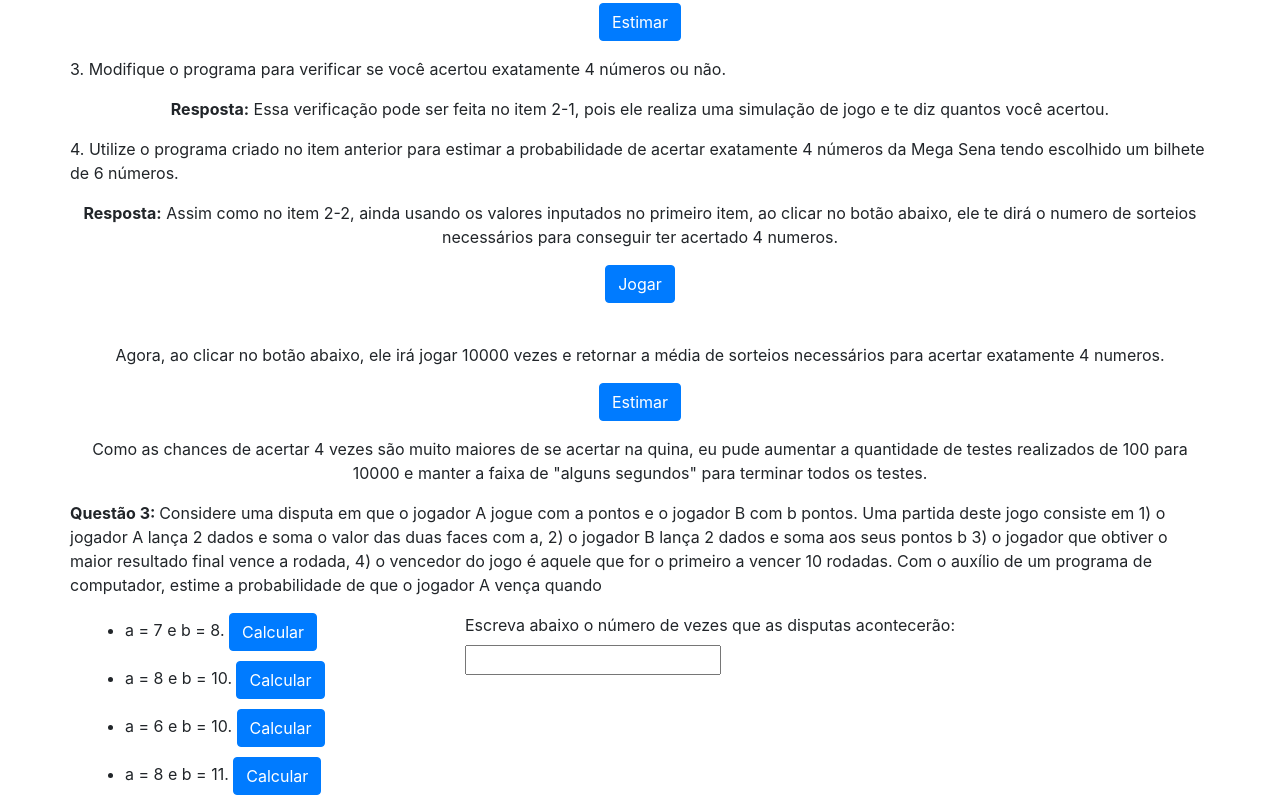
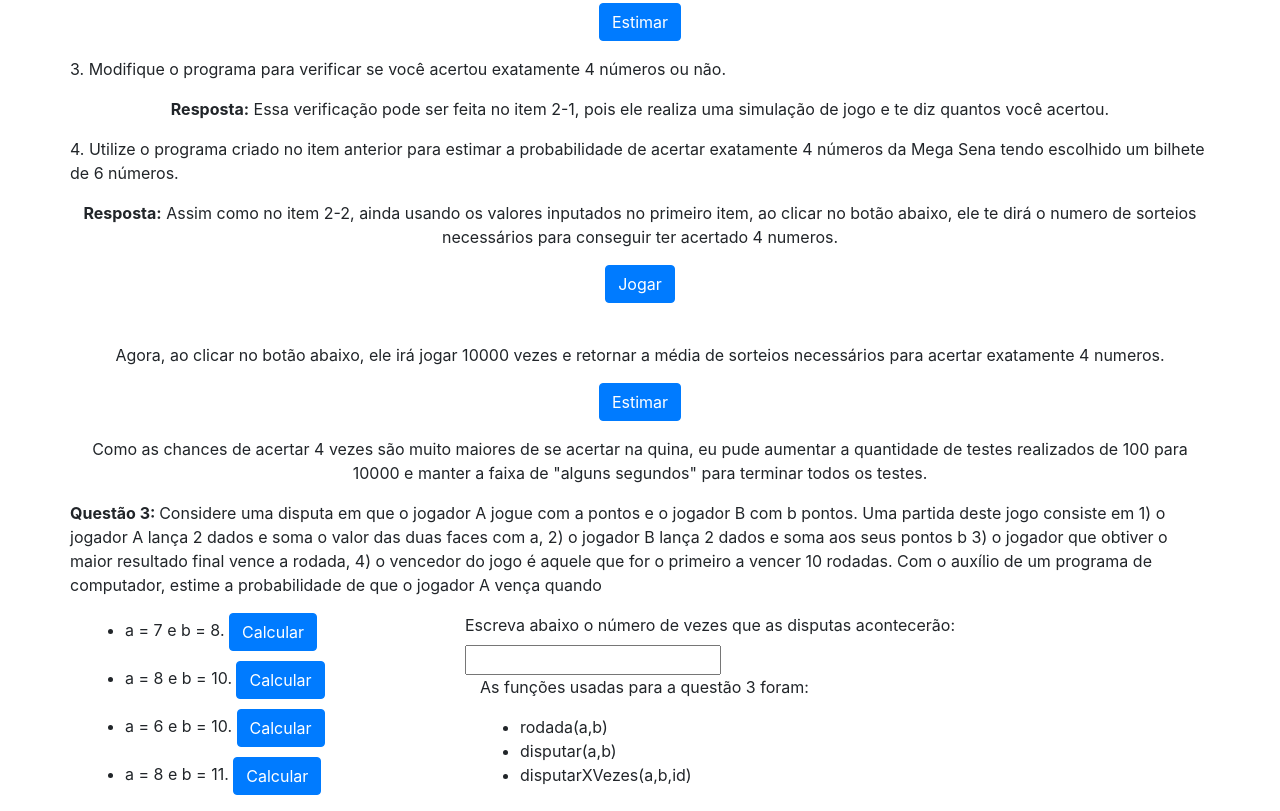
Before and after one commit to CaioCohen/ProbabilitySimulator, a plain HTML site: page index.html in a window 1280 px wide. Shown: the part 2373-3184 px from the top of the page. Drawn offline with nearby package versions, Linux system fonts and the light colour scheme.

Commit message:
ajustes e finalização

```diff
--- a/index.html
+++ b/index.html
@@ -332,25 +332,70 @@
 
         <!--Questão 3-->
         <p>
-          <span class="bold">Questão 3: </span>Considere uma disputa em que o jogador A jogue com a pontos e o jogador B com b pontos. Uma
-          partida deste jogo consiste em 1) o jogador A lança 2 dados e soma o valor das duas faces com a, 2) o jogador
-          B lança 2 dados e soma aos seus pontos b 3) o jogador que obtiver o maior resultado final vence a rodada,
-          4) o vencedor do jogo é aquele que for o primeiro a vencer 10 rodadas. Com o auxílio de um programa de
-          computador, estime a probabilidade de que o jogador A vença quando
+          <span class="bold">Questão 3: </span>Considere uma disputa em que o
+          jogador A jogue com a pontos e o jogador B com b pontos. Uma partida
+          deste jogo consiste em 1) o jogador A lança 2 dados e soma o valor das
+          duas faces com a, 2) o jogador B lança 2 dados e soma aos seus pontos
+          b 3) o jogador que obtiver o maior resultado final vence a rodada, 4)
+          o vencedor do jogo é aquele que for o primeiro a vencer 10 rodadas.
+          Com o auxílio de um programa de computador, estime a probabilidade de
+          que o jogador A vença quando
         </p>
         <div class="col-md-4">
           <ul>
-            <li class="disputas">a = 7 e b = 8. <button class="btn btn-primary" onclick="disputarXVezes(7,8,1)">Calcular</button><span id="disputa1"></span></li>
-            <li class="disputas">a = 8 e b = 10. <button class="btn btn-primary" onclick="disputarXVezes(8,10,2)">Calcular</button><span id="disputa2"></span></li>
-            <li class="disputas">a = 6 e b = 10. <button class="btn btn-primary" onclick="disputarXVezes(6,10,3)">Calcular</button><span id="disputa3"></span></li>
-            <li class="disputas">a = 8 e b = 11. <button class="btn btn-primary" onclick="disputarXVezes(8,11,4)">Calcular</button><span id="disputa4"></span></li>
+            <li class="disputas">
+              a = 7 e b = 8.
+              <button class="btn btn-primary" onclick="disputarXVezes(7,8,1)">
+                Calcular</button
+              ><span id="disputa1"></span>
+            </li>
+            <li class="disputas">
+              a = 8 e b = 10.
+              <button class="btn btn-primary" onclick="disputarXVezes(8,10,2)">
+                Calcular</button
+              ><span id="disputa2"></span>
+            </li>
+            <li class="disputas">
+              a = 6 e b = 10.
+              <button class="btn btn-primary" onclick="disputarXVezes(6,10,3)">
+                Calcular</button
+              ><span id="disputa3"></span>
+            </li>
+            <li class="disputas">
+              a = 8 e b = 11.
+              <button class="btn btn-primary" onclick="disputarXVezes(8,11,4)">
+                Calcular</button
+              ><span id="disputa4"></span>
+            </li>
           </ul>
         </div>
         <div class="col-md-8 input-disputa">
-            <label>Escreva abaixo o número de vezes que as disputas acontecerão:</label>
-          <input id="numeroDisputa">
+          <div class="row">
+            <div class="col-md-12">
+              <label
+                >Escreva abaixo o número de vezes que as disputas
+                acontecerão:</label
+              >
+              <input id="numeroDisputa" />
+            </div>
+            <div class="col-md-12">
+              <div class="col-md-8">
+                <p>As funções usadas para a questão 3 foram:</p>
+                <ul>
+                  <li>
+                    rodada(a,b)
+                  </li>
+                  <li>
+                    disputar(a,b)
+                  </li>
+                  <li>
+                    disputarXVezes(a,b,id)
+                  </li>
+                </ul>
+              </div>
+            </div>
+          </div>
         </div>
-
       </div>
     </div>
     <script src="codes.js"></script>
```
